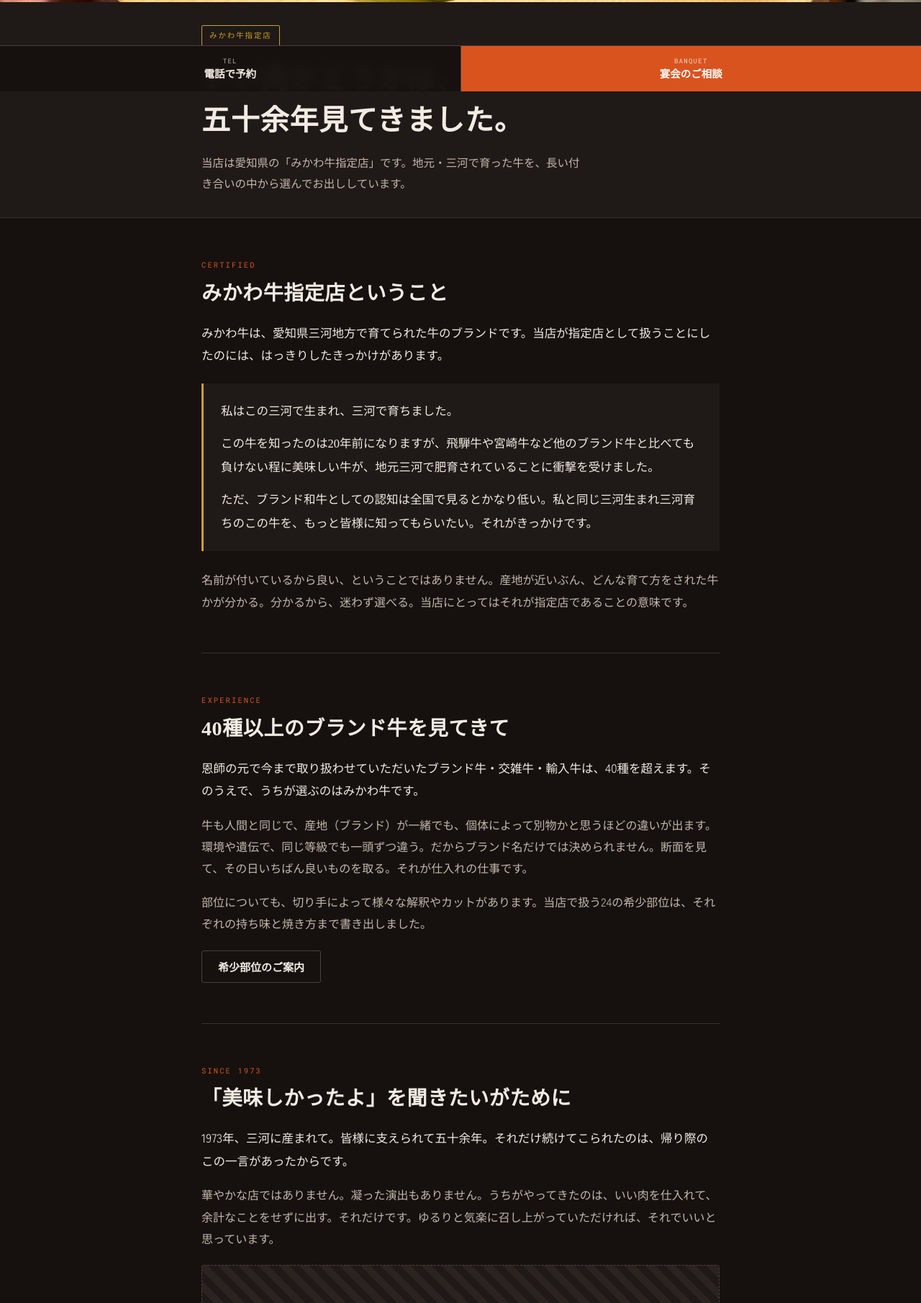
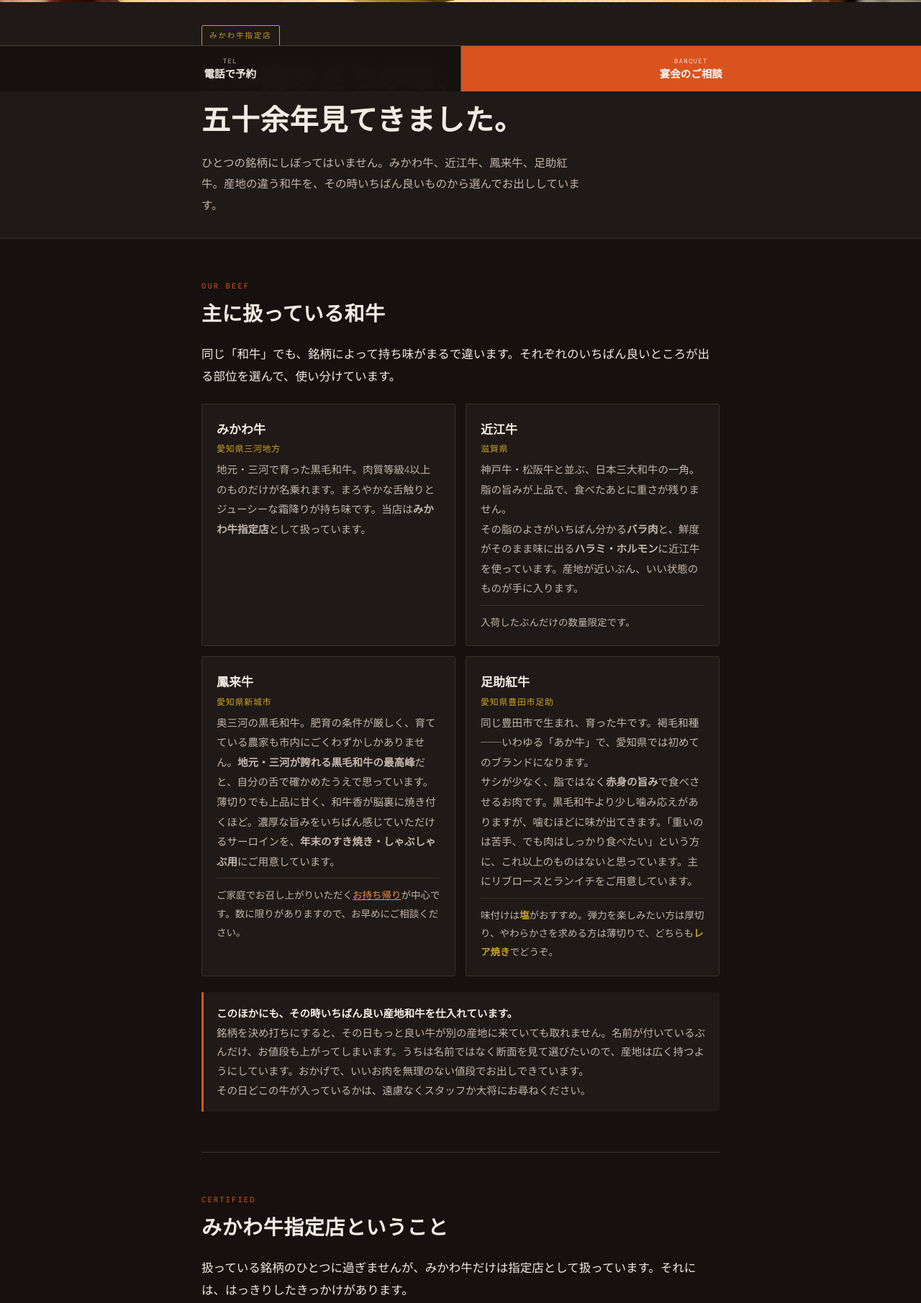
Before and after one commit to honan1129/hounan-web, a plain HTML site: page mikawa.html in a window 1280 px wide. Shown: the part 673-2484 px from the top of the page at 72% size. Drawn offline with Linux system fonts and the light colour scheme; a web font is replaced by a local one.

Commit message:
Update beef page: 4 brands, year-end Hourai beef takeout note

```diff
--- a/mikawa.html
+++ b/mikawa.html
@@ -3,16 +3,16 @@
 <head>
 <meta charset="utf-8">
 <meta name="viewport" content="width=device-width,initial-scale=1">
-<title>みかわ牛のこと｜みかわ牛指定店・1973年創業｜豊田市の焼肉 豊南焼肉</title>
-<meta name="description" content="豊南焼肉は「みかわ牛指定店」です。飛騨牛や宮崎牛と比べても負けない牛が地元三河で肥育されている——その衝撃が、みかわ牛を扱うきっかけでした。40種以上のブランド牛を扱ってきた目で選ぶ、豊田市和会町の焼肉店。">
+<title>お肉のこと｜みかわ牛・近江牛・鳳来牛・足助紅牛｜豊田市の焼肉 豊南焼肉</title>
+<meta name="description" content="豊南焼肉が主に扱う和牛は、みかわ牛（指定店）・近江牛・鳳来牛・足助紅牛、そのほかの産地和牛。銘柄をひとつにしぼらず、40種以上のブランド牛を見てきた目で、その日いちばん良い一頭を選んでいます。1973年創業、豊田市和会町の焼肉店。">
 <link rel="canonical" href="https://hounan-yakiniku.com/mikawa.html">
 <meta property="og:url" content="https://hounan-yakiniku.com/mikawa.html">
 <meta property="og:image" content="https://hounan-yakiniku.com/ranpu.jpg">
 <meta name="twitter:card" content="summary_large_image">
 <meta property="og:site_name" content="豊南焼肉">
 <meta property="og:type" content="article">
-<meta property="og:title" content="みかわ牛のこと｜豊南焼肉">
-<meta property="og:description" content="みかわ牛指定店として、三河で育った牛を五十余年の目利きで選んでいます。">
+<meta property="og:title" content="お肉のこと｜豊南焼肉">
+<meta property="og:description" content="みかわ牛・近江牛・鳳来牛・足助紅牛。銘柄をしぼらず、その日いちばん良い一頭を五十余年の目利きで選んでいます。">
 <link rel="preconnect" href="https://fonts.googleapis.com">
 <link rel="preconnect" href="https://fonts.gstatic.com" crossorigin>
 <link rel="stylesheet" href="https://fonts.googleapis.com/css2?family=Shippori+Mincho+B1:wght@700&family=Zen+Kaku+Gothic+New:wght@400;500;700&family=Roboto+Mono:wght@400;500&display=swap">
@@ -33,7 +33,7 @@
     <li><a href="banquet.html">宴会・団体</a></li>
     <li><a href="menu.html">お品書き</a></li>
     <li><a href="parts.html">希少部位</a></li>
-    <li><a href="mikawa.html" aria-current="page">みかわ牛のこと</a></li>
+    <li><a href="mikawa.html" aria-current="page">お肉のこと</a></li>
     <li><a href="access.html">アクセス</a></li>
   </ul>
 </nav>
@@ -46,16 +46,48 @@
     <div class="hero-body">
       <span class="hero-badge">みかわ牛指定店</span>
       <h1>いい肉かどうかは、<br>五十余年見てきました。</h1>
-      <p>当店は愛知県の「みかわ牛指定店」です。地元・三河で育った牛を、長い付き合いの中から選んでお出ししています。</p>
+      <p>ひとつの銘柄にしぼってはいません。みかわ牛、近江牛、鳳来牛、足助紅牛。産地の違う和牛を、その時いちばん良いものから選んでお出ししています。</p>
     </div>
   </div>
 
   <div class="wrap">
 
     <section class="blk">
+      <p class="eyebrow">Our beef</p>
+      <h2>主に扱っている和牛</h2>
+      <p class="lead">同じ「和牛」でも、銘柄によって持ち味がまるで違います。それぞれのいちばん良いところが出る部位を選んで、使い分けています。</p>
+      <div class="cards two" style="margin-top:22px">
+        <div class="card">
+          <h3>みかわ牛<em>愛知県三河地方</em></h3>
+          <p>地元・三河で育った黒毛和牛。肉質等級4以上のものだけが名乗れます。まろやかな舌触りとジューシーな霜降りが持ち味です。当店は<strong>みかわ牛指定店</strong>として扱っています。</p>
+        </div>
+        <div class="card">
+          <h3>近江牛<em>滋賀県</em></h3>
+          <p>神戸牛・松阪牛と並ぶ、日本三大和牛の一角。脂の旨みが上品で、食べたあとに重さが残りません。<br>その脂のよさがいちばん分かる<strong>バラ肉</strong>と、鮮度がそのまま味に出る<strong>ハラミ・ホルモン</strong>に近江牛を使っています。産地が近いぶん、いい状態のものが手に入ります。</p>
+          <p class="tip">入荷したぶんだけの数量限定です。</p>
+        </div>
+        <div class="card">
+          <h3>鳳来牛<em>愛知県新城市</em></h3>
+          <p>奥三河の黒毛和牛。肥育の条件が厳しく、育てている農家も市内にごくわずかしかありません。<strong>地元・三河が誇れる黒毛和牛の最高峰</strong>だと、自分の舌で確かめたうえで思っています。<br>薄切りでも上品に甘く、和牛香が脳裏に焼き付くほど。濃厚な旨みをいちばん感じていただけるサーロインを、<strong>年末のすき焼き・しゃぶしゃぶ用</strong>にご用意しています。</p>
+          <p class="tip">ご家庭でお召し上がりいただく<a href="menu.html#takeout">お持ち帰り</a>が中心です。数に限りがありますので、お早めにご相談ください。</p>
+        </div>
+        <div class="card">
+          <h3>足助紅牛<em>愛知県豊田市足助</em></h3>
+          <p>同じ豊田市で生まれ、育った牛です。褐毛和種——いわゆる「あか牛」で、愛知県では初めてのブランドになります。<br>サシが少なく、脂ではなく<strong>赤身の旨み</strong>で食べさせるお肉です。黒毛和牛より少し噛み応えがありますが、噛むほどに味が出てきます。「重いのは苦手、でも肉はしっかり食べたい」という方に、これ以上のものはないと思っています。主にリブロースとランイチをご用意しています。</p>
+          <p class="tip">味付けは<strong>塩</strong>がおすすめ。弾力を楽しみたい方は厚切り、やわらかさを求める方は薄切りで、どちらも<strong>レア焼き</strong>でどうぞ。</p>
+        </div>
+      </div>
+      <div class="callout" style="margin-top:22px">
+        <strong>このほかにも、その時いちばん良い産地和牛を仕入れています。</strong><br>
+        銘柄を決め打ちにすると、その日もっと良い牛が別の産地に来ていても取れません。名前が付いているぶんだけ、お値段も上がってしまいます。うちは名前ではなく断面を見て選びたいので、産地は広く持つようにしています。おかげで、いいお肉を無理のない値段でお出しできています。<br>
+        その日どこの牛が入っているかは、遠慮なくスタッフか大将にお尋ねください。
+      </div>
+    </section>
+
+    <section class="blk">
       <p class="eyebrow">Certified</p>
       <h2>みかわ牛指定店ということ</h2>
-      <p class="lead">みかわ牛は、愛知県三河地方で育てられた牛のブランドです。当店が指定店として扱うことにしたのには、はっきりしたきっかけがあります。</p>
+      <p class="lead">扱っている銘柄のひとつに過ぎませんが、みかわ牛だけは指定店として扱っています。それには、はっきりしたきっかけがあります。</p>
 
       <blockquote class="quote">
         <p>私はこの三河で生まれ、三河で育ちました。</p>
@@ -69,8 +101,9 @@
     <section class="blk">
       <p class="eyebrow">Experience</p>
       <h2>40種以上のブランド牛を見てきて</h2>
-      <p class="lead">恩師の元で今まで取り扱わせていただいたブランド牛・交雑牛・輸入牛は、40種を超えます。そのうえで、うちが選ぶのはみかわ牛です。</p>
-      <p>牛も人間と同じで、産地（ブランド）が一緒でも、個体によって別物かと思うほどの違いが出ます。環境や遺伝で、同じ等級でも一頭ずつ違う。だからブランド名だけでは決められません。断面を見て、その日いちばん良いものを取る。それが仕入れの仕事です。</p>
+      <p class="lead">恩師の元で今まで取り扱わせていただいたブランド牛・交雑牛・輸入牛は、40種を超えます。そのうえで、いまのかたちに行き着きました。</p>
+      <p>牛も人間と同じで、産地（ブランド）が一緒でも、個体によって別物かと思うほどの違いが出ます。環境や遺伝で、同じ等級でも一頭ずつ違う。<strong>だからブランド名だけでは決められません。</strong>断面を見て、その日いちばん良いものを取る。それが仕入れの仕事です。</p>
+      <p>ひとつの銘柄にしぼらないのは、そのためです。銘柄ごとに得意なところが違うので、部位によって使い分ける。そのほうが、お客様に喜んでいただけるものをお出しできます。</p>
       <p>部位についても、切り手によって様々な解釈やカットがあります。当店で扱う24の希少部位は、それぞれの持ち味と焼き方まで書き出しました。</p>
       <div class="btn-row">
         <a class="btn btn-ghost" href="parts.html">希少部位のご案内</a>
@@ -88,7 +121,7 @@
     <section class="blk">
       <p class="eyebrow">Akami</p>
       <h2>赤身をおいしく食べていただくために</h2>
-      <p class="lead">霜降りだけが和牛ではありません。三河の牛は、赤身にしっかり味が出ます。</p>
+      <p class="lead">霜降りだけが和牛ではありません。とくに足助紅牛のようなあか牛は、赤身にしっかり味が出ます。</p>
       <div class="cards two" style="margin-top:20px">
         <div class="card">
           <h3>選ぶ</h3>
@@ -141,8 +174,8 @@
           <p>野菜の優しい甘みと牛骨の旨み。みそ汁はムロ節からだしを取った昔ながらの味です。</p>
         </div>
         <div class="card">
-          <h3>近江牛のホルモン</h3>
-          <p>豚ホルモンは豊田の加工場から直入荷。牛は近江牛にこだわっています。厳選入荷のため数量限定です。</p>
+          <h3>近江牛のホルモン・ハラミ</h3>
+          <p>内臓は鮮度がそのまま味に出ます。だからこそ近江牛にこだわっています。豚ホルモンは豊田の加工場から直入荷。いずれも厳選入荷のため数量限定です。</p>
         </div>
       </div>
     </section>
--- a/style.css
+++ b/style.css
@@ -12,7 +12,7 @@
   --kinari-3:  #8E837A;  /* さらに弱い文字 */
   --hi:        #D9531E;  /* 炭火（強調色） */
   --hi-2:      #EE8B45;  /* 明るい炭火 */
-  --kin:       #C9A227;  /* 金（みかわ牛・50年） */
+  --kin:       #C9A227;  /* 金（銘柄・50年） */
   --line:      #382F2B;
   --line-2:    #4A403A;
 
@@ -165,6 +165,18 @@ p:last-child{margin-bottom:0}
 }
 .card h3{margin-bottom:6px}
 .card p{font-size:14.5px;margin-bottom:0}
+/* カード見出しに添える産地名など */
+/* カード内のおすすめ・補足の一行 */
+.card p.tip{
+  margin-top:10px;padding-top:10px;border-top:1px solid var(--line);
+  font-size:13.5px;color:var(--kinari-2);
+}
+.card p.tip strong{color:var(--kin)}
+.card h3 em{
+  display:block;font-style:normal;font-weight:400;
+  font-family:var(--sans);font-size:12px;letter-spacing:.06em;
+  color:var(--kin);margin-top:4px;
+}
 
 /* 情報の定義リスト */
 dl.info{
```
Also changed, not shown: menu.html (+7 -2 lines).
